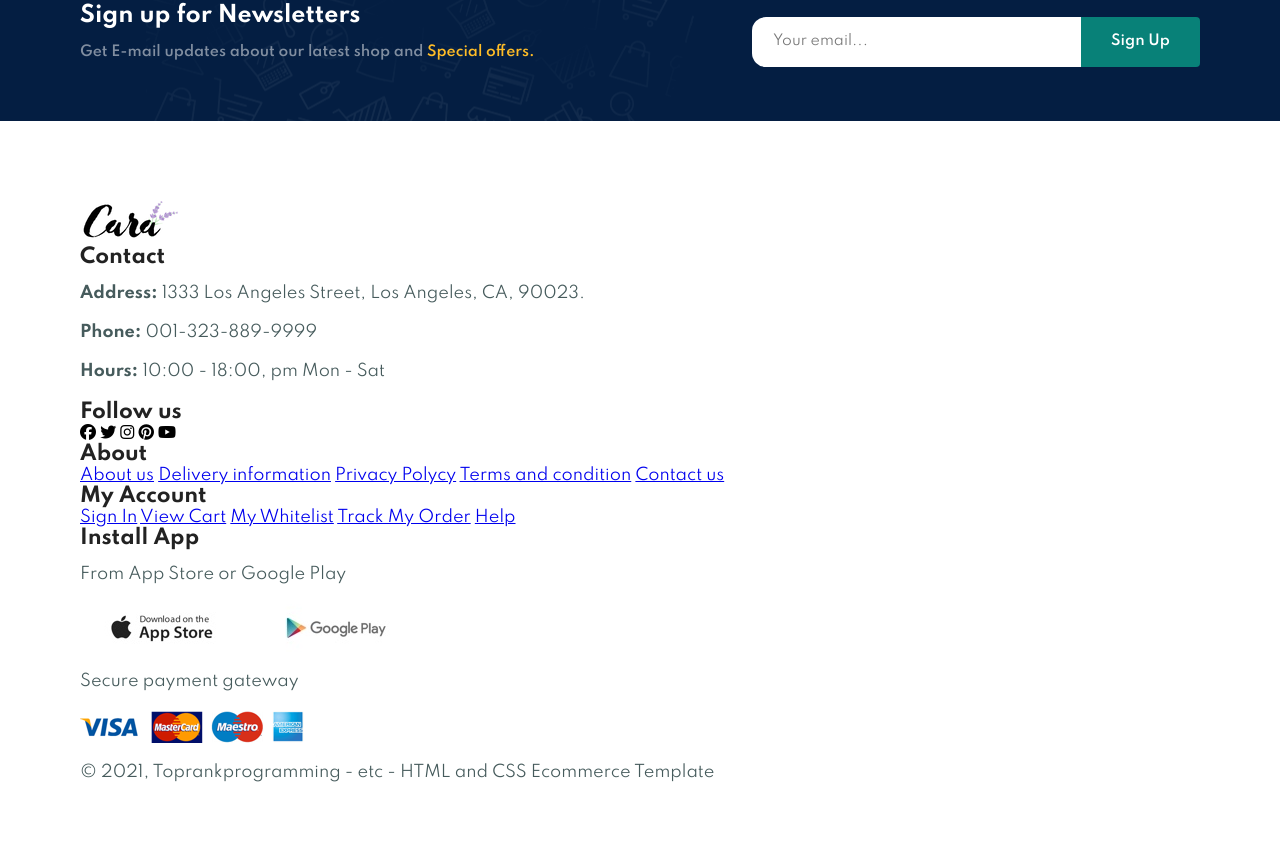
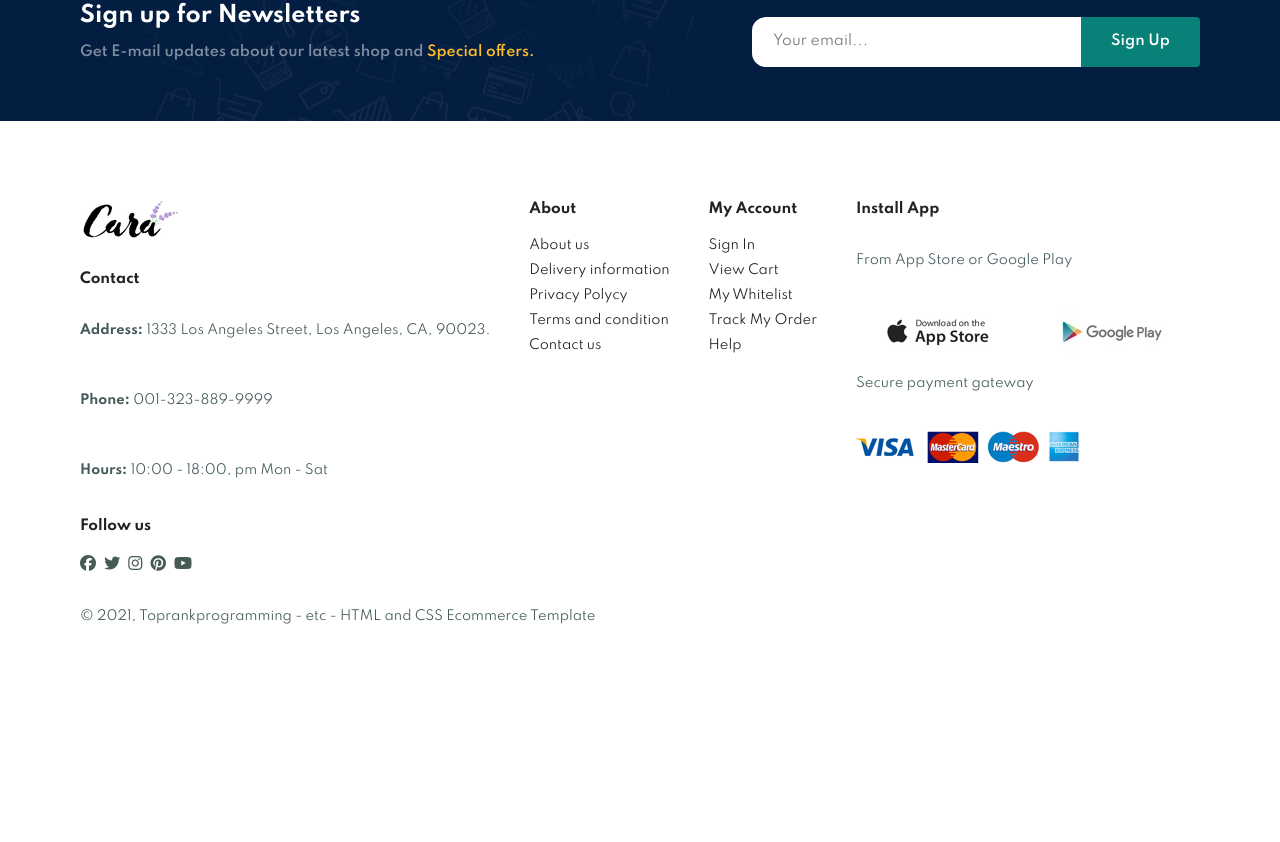
Before and after one commit to YakubuAmidu/EverydayEssential, a website: page index.html in a window 1280 px wide. Shown: the part 4953-5795 px from the top of the page. After the commit the page ends 5657 px from the top, so only its background shows below. Drawn offline with Linux system fonts and the light colour scheme; files whose address does not match are found by name.

Commit message:
Initial commit

```diff
--- a/index.html
+++ b/index.html
@@ -400,9 +400,9 @@
       </div>
     </section>
 
-    <section class="section-p1">
+    <footer class="section-p1">
       <div class="col">
-        <img src="./img/logo.png" alt="Logo" />
+        <img class="logo" src="./img/logo.png" alt="Logo" />
         <h4>Contact</h4>
         <p>
           <strong>Address: </strong> 1333 Los Angeles Street, Los Angeles, CA,
@@ -421,6 +421,7 @@
           </div>
         </div>
       </div>
+
       <div class="col">
         <h4>About</h4>
         <a href="#">About us</a>
@@ -429,6 +430,7 @@
         <a href="#">Terms and condition</a>
         <a href="#">Contact us</a>
       </div>
+
       <div class="col">
         <h4>My Account</h4>
         <a href="#">Sign In</a>
@@ -437,6 +439,7 @@
         <a href="#">Track My Order</a>
         <a href="#">Help</a>
       </div>
+
       <div class="col install">
         <h4>Install App</h4>
         <p>From App Store or Google Play</p>
@@ -447,13 +450,14 @@
         <p>Secure payment gateway</p>
         <img src="img/pay/pay.png" alt="" />
       </div>
+
       <div class="copyright">
         <p>
           &copy; 2021, Toprankprogramming - etc - HTML and CSS Ecommerce
           Template
         </p>
       </div>
-    </section>
+    </footer>
 
     <script src="script.js"></script>
   </body>
--- a/style.css
+++ b/style.css
@@ -463,3 +463,47 @@ body {
   border-top-left-radius: 0;
   border-bottom-left-radius: 0;
 }
+
+footer {
+  display: flex;
+  flex-wrap: wrap;
+  justify-content: space-between;
+}
+
+footer .col {
+  display: flex;
+  flex-direction: column;
+  align-items: flex-start;
+  margin-bottom: 20px;
+}
+
+footer .logo {
+  margin-bottom: 30px;
+}
+
+footer h4 {
+  font-size: 14px;
+  padding-bottom: 20px;
+}
+
+footer p {
+  font-size: 13px;
+  padding-bottom: 20px;
+}
+
+footer a {
+  font-size: 13px;
+  text-decoration: none;
+  color: #222;
+  margin-bottom: 10px;
+};
+
+footer .follow {
+  margin-top: 20px;
+}
+
+footer .follow i {
+  color: #465b52;
+  padding-right: 4px;
+  cursor: pointer;
+}
```
